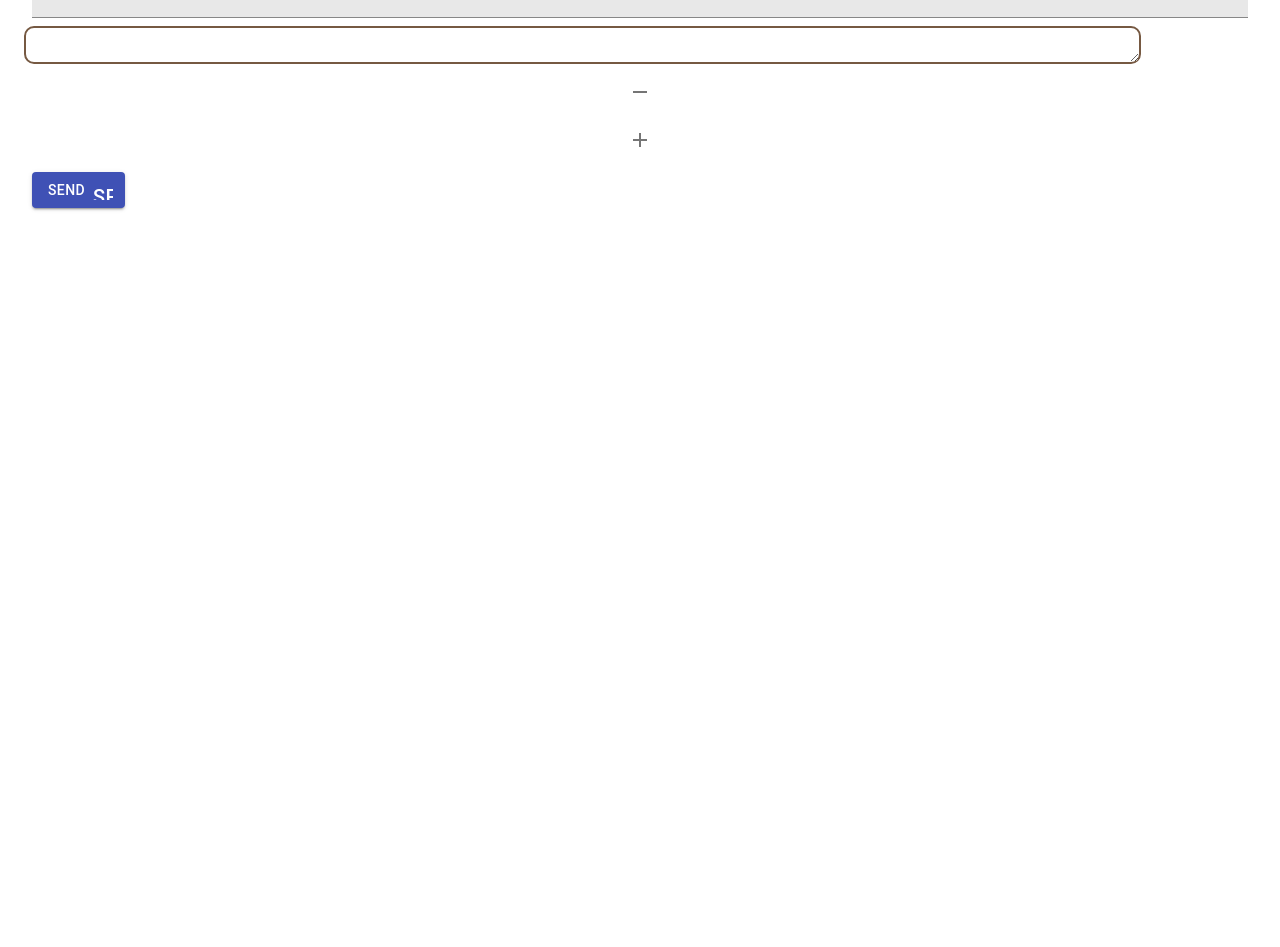
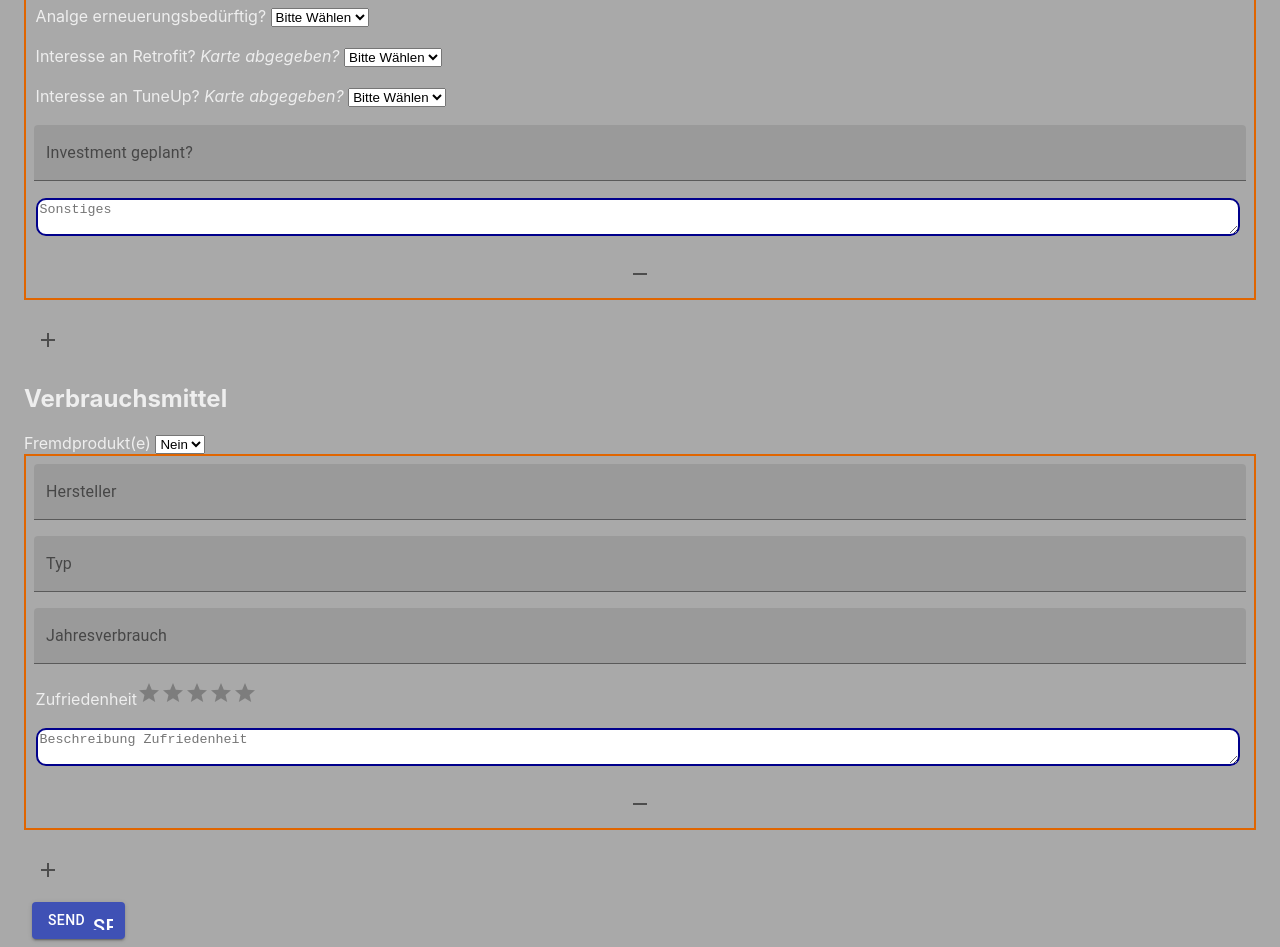
Before and after one commit to FAndres-CH/customcheck, a React (Create React App) app: page / in a window 1280 px wide. Shown: the part 402-1349 px from the top of the page. Before the commit the page ends 800 px from the top, so only its background shows below. Built offline with nearby package versions, Linux system fonts and the light colour scheme.

Commit message:
rating test

```diff
--- a/package.json
+++ b/package.json
@@ -14,6 +14,7 @@
     "react": "^17.0.2",
     "react-dom": "^17.0.2",
     "react-scripts": "4.0.3",
+    "react-star-ratings": "^2.3.0",
     "web-vitals": "^1.1.2"
   },
   "scripts": {
--- a/src/App_2.css
+++ b/src/App_2.css
@@ -1,68 +1,33 @@
-.rate-area {
-  float:left;
-  border-style: none;
+html{
+  background-color: darkgray;
+  color: #eee;
 }
 
-.rate-area:not(:checked) > input {
-  position:absolute;
-  top:-9999px;
-  clip:rect(0,0,0,0);
-}
-
-.rate-area:not(:checked) > label {
-  float: right;
-  width: .80em;
-  overflow: hidden;
-  white-space: nowrap;
-  cursor: pointer;
-  font-size: 40px;
-  line-height: 32px;
-  color: lightgrey;
-  margin-bottom: 10px !important;
-}
-
-.rate-area:not(:checked) > label:before {
-  content: '★';
-}
-
-.rate-area > input:checked ~ label {
-  color: #e8262d;
-  content: '★';
-  text-shadow: none;
-}
-
-.rate-area:not(:checked) > label:hover,
-.rate-area:not(:checked) > label:hover ~ label {
-  color: #e8262d;
-
-}
-
-.rate-area > input:checked + label:hover,
-.rate-area > input:checked + label:hover ~ label,
-.rate-area > input:checked ~ label:hover,
-.rate-area > input:checked ~ label:hover ~ label,
-.rate-area > label:hover ~ input:checked ~ label {
-  color: #e8262d;
-  text-shadow: none;
-
-}
-
-.rate-area > label:active {
-  position:relative;
-  top:0px;
-  left:0px;
+.MuiRating-root{
+  color: green;
 }
 
 .machines{
   display: flex;
   flex-direction: column;
+  border: 2px solid #e06500;
+  margin-bottom: 1em;
 }
 
 textarea {
-	border: 2px solid #765942;
+	border: 2px solid darkblue;
 	border-radius: 10px;
-  width:90%;
-  max-width:90%;
+  width:100%;
+  max-width:99%;
   max-height:30%;
   resize:vertical;
 }
+
+.form-textfield{
+  background-color: darkgray;
+}
+
+.machines > * {
+  padding: 0.1em;
+  margin: 0.5em;
+}
--- a/src/App_2.js
+++ b/src/App_2.js
@@ -10,6 +10,7 @@ import Rating from '@material-ui/lab/Rating';
 import { v4 as uuidv4 } from 'uuid';
 import './App_2.css'
 import { makeStyles } from '@material-ui/core/styles';
+import StarRatings from './react-star-ratings';
 
 const useStyles = makeStyles((theme) => ({
   root: {
@@ -25,20 +26,23 @@ const useStyles = makeStyles((theme) => ({
 function App() {
   const classes = useStyles()
   const [machines, setmachines] = useState([
-    { id: uuidv4(), brand: '', style:'' ,type: '', state:0, updateNeeded:'unknown', retrofit:'unknown', tuneup:'unknown', investment:'', others:''},
+    { id: uuidv4(), brand: '', style: '', type: '', state: 0, updateNeeded: 'unknown', retrofit: 'unknown', tuneup: 'unknown', investment: '', others: '' },
   ]);
-  const [inputFields, setInputFields] = useState([
-    { id: uuidv4(), firstName: '', lastName: '' },
+  const [medias, setmedias] = useState([
+    { id: uuidv4(), brand: '', type: '', usageYear: '', satisfaction: 0, discription: '' },
   ]);
 
   const handleSubmit = (e) => {
     e.preventDefault();
-    console.log("InputFields", machines);
+    console.log("Machines", machines);
+    console.log("Medias", medias);
   };
 
-  const handleChangeInput = (id, event) => {
+
+  const handleChangeInputMachine = (id, event) => {
     const newMachines = machines.map(i => {
-      if(id === i.id) {
+      if (id === i.id) {
+        console.log(event.target)
         i[event.target.name] = event.target.value
       }
       return i;
@@ -47,26 +51,52 @@ function App() {
     setmachines(newMachines);
   }
 
-  const handleAddFields = () => {
-    setmachines([...machines, { id: uuidv4(), brand: '', style:'' ,type: '', state:0, updateNeeded:'unknown', retrofit:'unknown', tuneup:'unknown', investment:'', others:''}])
+  const handleChangeInputMedia = (id, event) => {
+    const newMedia = medias.map(i => {
+      if (id === i.id) {
+        i[event.target.name] = event.target.value
+      }
+      return i;
+    })
+
+    setmedias(newMedia);
   }
 
-  const handleRemoveFields = id => {
+  const handleAddFieldsMachines = () => {
+    setmachines([...machines, { id: uuidv4(), brand: '', style: '', type: '', state: 0, updateNeeded: 'unknown', retrofit: 'unknown', tuneup: 'unknown', investment: '', others: '' }])
+  }
+
+  const handleAddFieldsMedias = () => {
+    let state = uuidv4()
+    setmedias([...medias, { id: uuidv4(), brand: '', type: '', usageYear: '', satisfaction: 0, discription: '' }])
+  }
+
+  const handleRemoveFieldsMachines = id => {
     console.log(machines.length)
-    if (machines.length >= 2){
-      const values  = [...machines];
+    if (machines.length >= 2) {
+      const values = [...machines];
       values.splice(values.findIndex(value => value.id === id), 1);
       setmachines(values);
+    }
+  }
+
+  const handleRemoveFieldsMedias = id => {
+    console.log(medias.length)
+    if (medias.length >= 2) {
+      const values = [...medias];
+      values.splice(values.findIndex(value => value.id === id), 1);
+      setmedias(values);
     }
   }
 
   return (
     <Container>
       <h1>Kunden Check</h1>
-      <form className={classes.root} onSubmit={handleSubmit}>
-        { machines.map(machines => (
+      <form className={classes.root} onSubmit={handleSubmit}> {/* onSubmit={handleSubmit}, action="https://httpbin.org/post" method="post" */}
+        <h2>Anlagen</h2>
+        {machines.map(machines => (
           <div className="machines" key={machines.id}>
-            <label>Anlagenart</label> <select className="form-control" name="style" onChange={event => handleChangeInput(machines.id, event)}>
+            <label>Anlagenart</label> <select className="form-control" name="style" onChange={event => handleChangeInputMachine(machines.id, event)}>
               <option value="unknown">
                 Bitte Wählen
               </option>
@@ -81,28 +111,30 @@ function App() {
               name="brand"
               label="Hersteller"
               variant="filled"
+              className="from-textfield"
               value={machines.brand}
-              onChange={event => handleChangeInput(machines.id, event)}
+              onChange={event => handleChangeInputMachine(machines.id, event)}
             />
 
             <TextField
               name="type"
               label="Typ"
               variant="filled"
+              className="from-textfield"
               value={machines.type}
-              onChange={event => handleChangeInput(machines.id, event)}
+              onChange={event => handleChangeInputMachine(machines.id, event)}
             />
             <div>
               <label>Zustand
                 <Rating
-                name="state"
+                  name={('statee')/*'state' + machines.id).replace(/-/g, '').replace(/[0-9]/g, '').substring(0,6)*/}
                   value={machines.state}
                   precision={0.5}
-                onChange={event => handleChangeInput(machines.id, event)}
+                  onChange={event => handleChangeInputMachine(machines.id, event)}
                 /></label>
             </div>
             <div className="form-group">
-                    <label>Analge erneuerungsbedürftig?</label> <select className="form-control" name="updateNeeded" onChange={event => handleChangeInput(machines.id, event)}>
+              <label>Analge erneuerungsbedürftig?</label> <select className="form-control" name="updateNeeded" onChange={event => handleChangeInputMachine(machines.id, event)}>
                 <option value="unknown">
                   Bitte Wählen
                 </option>
@@ -117,7 +149,7 @@ function App() {
               </select>
             </div>
             <div className="form-group">
-                    <label>Interesse an Retrofit? <i>Karte abgegeben?</i></label> <select className="form-control" name="retrofit" onChange={event => handleChangeInput(machines.id, event)}>
+              <label>Interesse an Retrofit? <i>Karte abgegeben?</i></label> <select className="form-control" name="retrofit" onChange={event => handleChangeInputMachine(machines.id, event)}>
                 <option value="unknown">
                   Bitte Wählen
                 </option>
@@ -133,7 +165,7 @@ function App() {
             </div>
 
             <div className="form-group">
-                    <label>Interesse an TuneUp? <i>Karte abgegeben?</i></label> <select className="form-control" name="retrofit" onChange={event => handleChangeInput(machines.id, event)}>
+              <label>Interesse an TuneUp? <i>Karte abgegeben?</i></label> <select className="form-control" name="tuneup" onChange={event => handleChangeInputMachine(machines.id, event)}>
                 <option value="unknown">
                   Bitte Wählen
                 </option>
@@ -152,26 +184,106 @@ function App() {
               label="Investment geplant?"
               variant="filled"
               value={machines.investment}
-              onChange={event => handleChangeInput(machines.id, event)}
+              onChange={event => handleChangeInputMachine(machines.id, event)}
             />
 
             <label>
               <textarea name="others"
                 label="Sonstiges"
+                placeholder="Sonstiges"
                 variant="filled"
                 value={machines.others}
-              onChange={event => handleChangeInput(machines.id, event)}/>
+                onChange={event => handleChangeInputMachine(machines.id, event)} />
             </label>
-            <IconButton disabled={machines.length === 1} onClick={() => handleRemoveFields(machines.id)}>
+            <IconButton disabled={machines.length === 1} onClick={() => handleRemoveFieldsMachines(machines.id)}>
               <RemoveIcon />
             </IconButton>
+          </div>
+        ))}
         <IconButton
-              onClick={handleAddFields}
+          onClick={handleAddFieldsMachines}
         >
           <AddIcon />
         </IconButton>
+        <div class="form-group">
+          <h2>Verbrauchsmittel</h2>
+
+
+          <div className="media">
+
+            <label>Fremdprodukt(e)</label> <select class="form-control" name="selectbox_otherProducts">
+              <option value="no">
+                Nein
+              </option>
+
+              <option value="yes">
+                Ja
+              </option>
+            </select>
           </div>
-        )) }
+
+          {medias.map(medias => (
+            <div className="machines" key={medias.id}>
+              <TextField
+                name="brand"
+                label="Hersteller"
+                variant="filled"
+                className="from-textfield"
+                value={medias.brand}
+                onChange={event => handleChangeInputMedia(medias.id, event)}
+              />
+              <TextField
+                name="type"
+                label="Typ"
+                variant="filled"
+                className="from-textfield"
+                value={medias.type}
+                onChange={event => handleChangeInputMedia(medias.id, event)}
+              />
+
+              <TextField
+                name="usageYear"
+                label="Jahresverbrauch"
+                variant="filled"
+                className="from-textfield"
+                value={medias.usageYear}
+                onChange={event => handleChangeInputMedia(medias.id, event)}
+              />
+              <label>Zufriedenheit
+                <Rating
+                  name="satisfaction"
+                  value={medias.satisfaction}
+                  precision={0.5}
+                  onChange={event => handleChangeInputMedia(medias.id, event)}
+                /></label>
+              <label>
+                <textarea name="discription"
+                  label="Beschreibung"
+                  placeholder="Beschreibung Zufriedenheit"
+                  variant="filled"
+                  value={medias.discription}
+                  onChange={event => handleChangeInputMedia(medias.id, event)} />
+              </label>
+
+
+
+
+
+
+
+              <IconButton disabled={medias.length === 1} onClick={() => handleRemoveFieldsMedias(medias.id)}>
+                <RemoveIcon />
+              </IconButton>
+            </div>))}
+
+
+          <IconButton
+            onClick={handleAddFieldsMedias}
+          >
+            <AddIcon />
+          </IconButton>
+
+        </div>
         <Button
           className={classes.button}
           variant="contained"
@@ -180,7 +292,7 @@ function App() {
           endIcon={<Icon>send</Icon>}
           onClick={handleSubmit}
         >Send</Button>
-      </form>
+      </form>{/* onClick={handleSubmit}, value="send"  */}
     </Container>
   );
 }
```
Also changed, not shown: 1 other file (tests, documents, lock files or other folders). Lines whose indentation alone changed are shown as unchanged.
